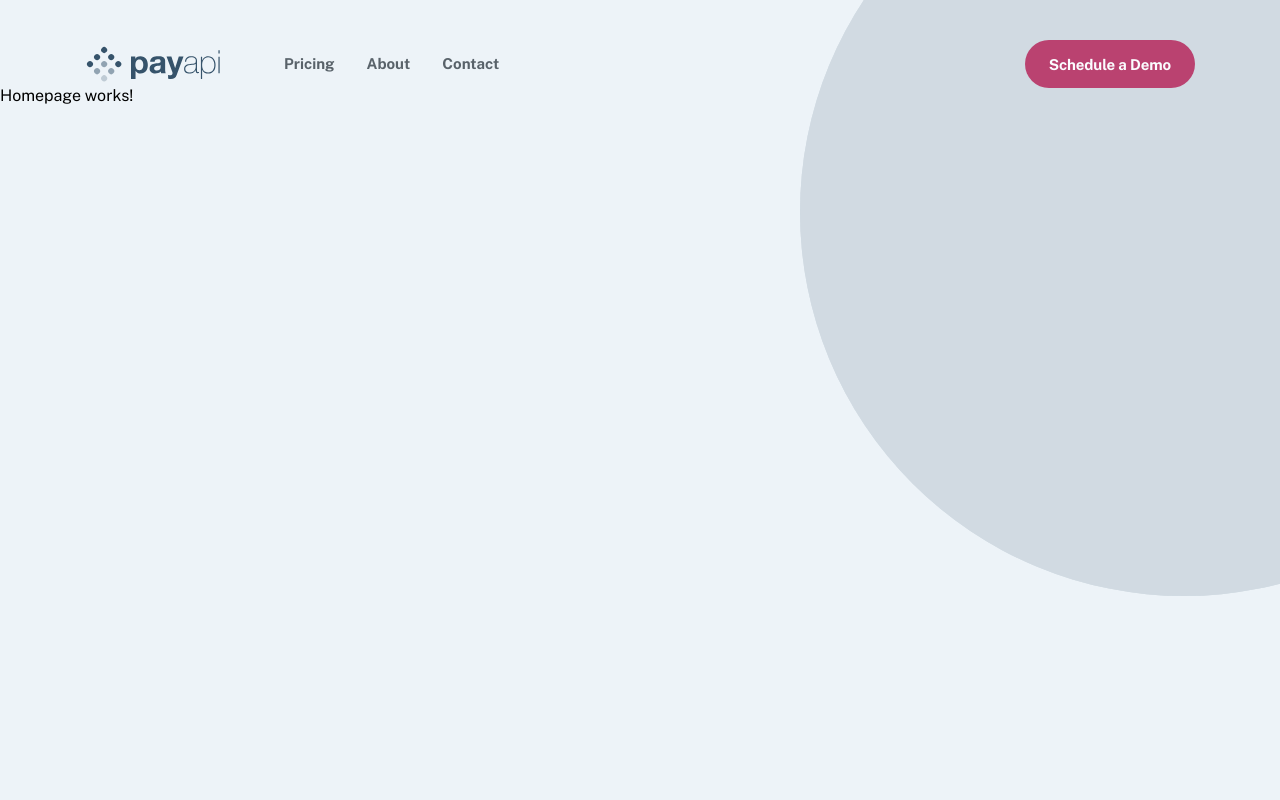
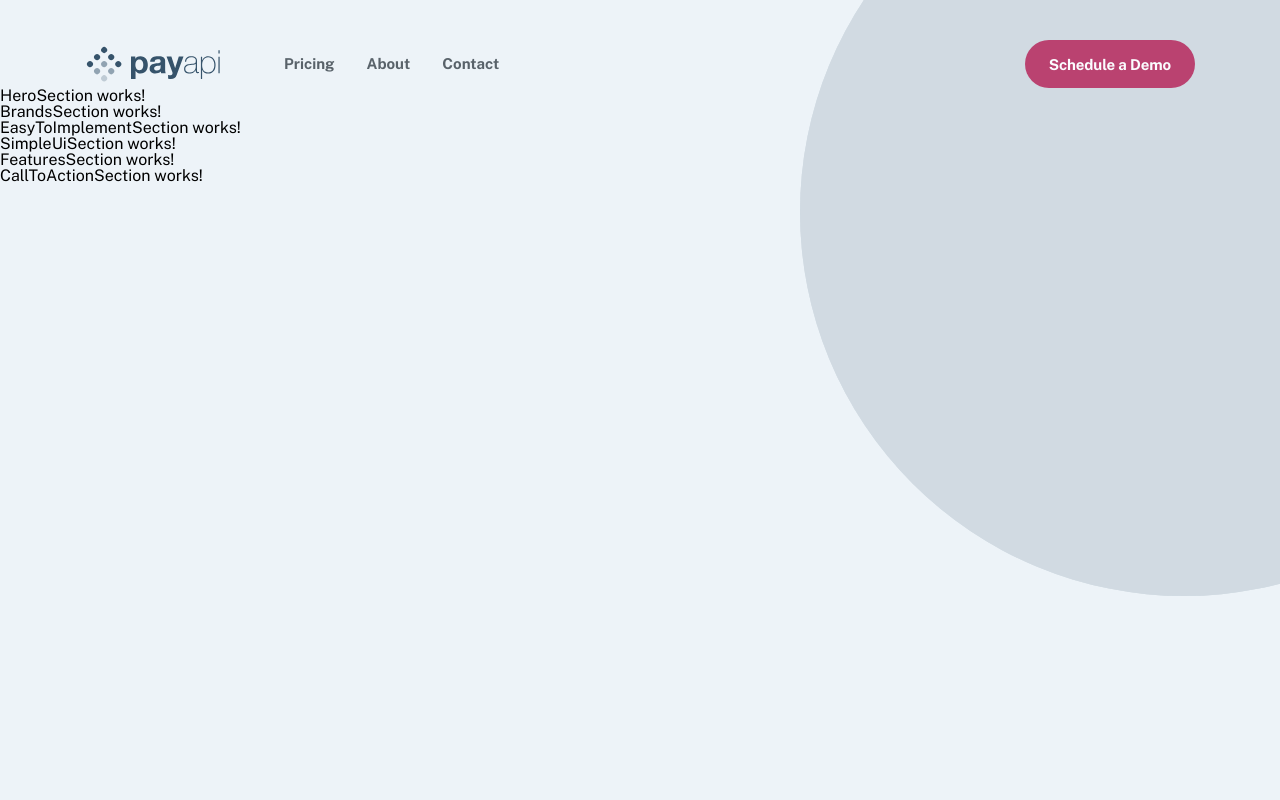
Before and after one commit to vanderms/payapi-multpage-website, a React (Vite) app: page / in a window 1280 px wide. Shown: the top 800 px of the page. Built offline with nearby package versions, Linux system fonts and the light colour scheme.

Commit message:
feat: implement homepage sections structure

```diff
--- a/src/components/layout/footer.tsx
+++ b/src/components/layout/footer.tsx
@@ -54,7 +54,7 @@ export const Footer: React.FC = () => {
               <a href={link.to} target="_blank" rel="noopener noreferrer">
                 <Icon
                   icon={link.name}
-                  className="w-6 h-6 text-neutral-50 hover:text-primary"
+                  className="w-6 h-6 text-neutral-50 hover:text-primary-300"
                 />
               </a>
             </li>
--- a/src/components/pages/homepage.tsx
+++ b/src/components/pages/homepage.tsx
@@ -1,7 +1,19 @@
+import { BrandsSection } from "../sections/brands-section";
+import { CallToActionSection } from "../sections/call-to-action-section";
+import { EasyToImplementSection } from "../sections/easy-to-implement-section";
+import { FeaturesSection } from "../sections/features-section";
+import { HeroSection } from "../sections/hero-section";
+import { SimpleUiSection } from "../sections/simple-ui-section";
+
 export const Homepage: React.FC = () => {
   return (
-    <div>
-      Homepage works!
-    </div>
+    <>
+      <HeroSection />
+      <BrandsSection />
+      <EasyToImplementSection />
+      <SimpleUiSection />
+      <FeaturesSection />
+      <CallToActionSection />
+    </>
   );
 };
--- /dev/null
+++ b/src/components/sections/brands-section.tsx
@@ -0,0 +1,7 @@
+export const BrandsSection: React.FC = () => {
+  return (
+    <div>
+      BrandsSection works!
+    </div>
+  );
+};
--- /dev/null
+++ b/src/components/sections/call-to-action-section.tsx
@@ -0,0 +1,7 @@
+export const CallToActionSection: React.FC = () => {
+  return (
+    <div>
+      CallToActionSection works!
+    </div>
+  );
+};
--- /dev/null
+++ b/src/components/sections/easy-to-implement-section.tsx
@@ -0,0 +1,7 @@
+export const EasyToImplementSection: React.FC = () => {
+  return (
+    <div>
+      EasyToImplementSection works!
+    </div>
+  );
+};
--- /dev/null
+++ b/src/components/sections/features-section.tsx
@@ -0,0 +1,7 @@
+export const FeaturesSection: React.FC = () => {
+  return (
+    <div>
+      FeaturesSection works!
+    </div>
+  );
+};
--- /dev/null
+++ b/src/components/sections/hero-section.tsx
@@ -0,0 +1,7 @@
+export const HeroSection: React.FC = () => {
+  return (
+    <section>
+      HeroSection works!
+    </section>
+  );
+};
--- /dev/null
+++ b/src/components/sections/simple-ui-section.tsx
@@ -0,0 +1,7 @@
+export const SimpleUiSection: React.FC = () => {
+  return (
+    <div>
+      SimpleUiSection works!
+    </div>
+  );
+};
```
